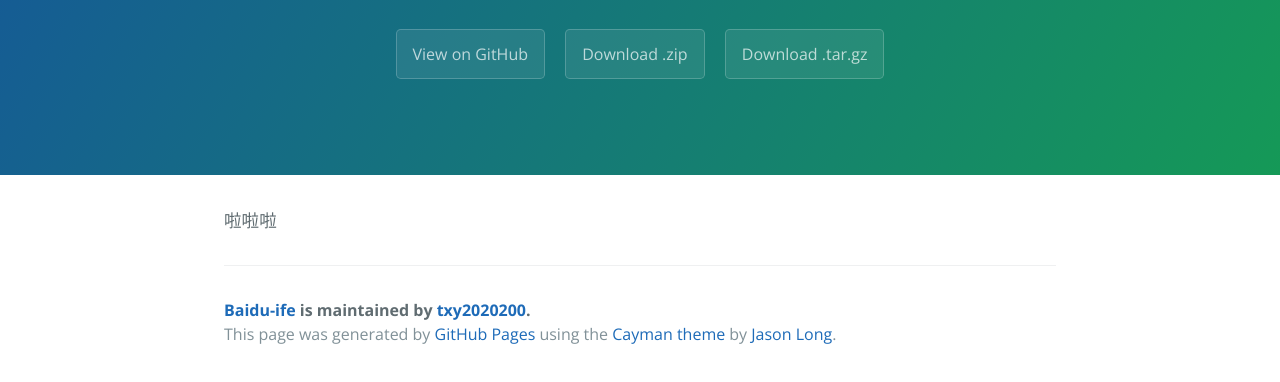
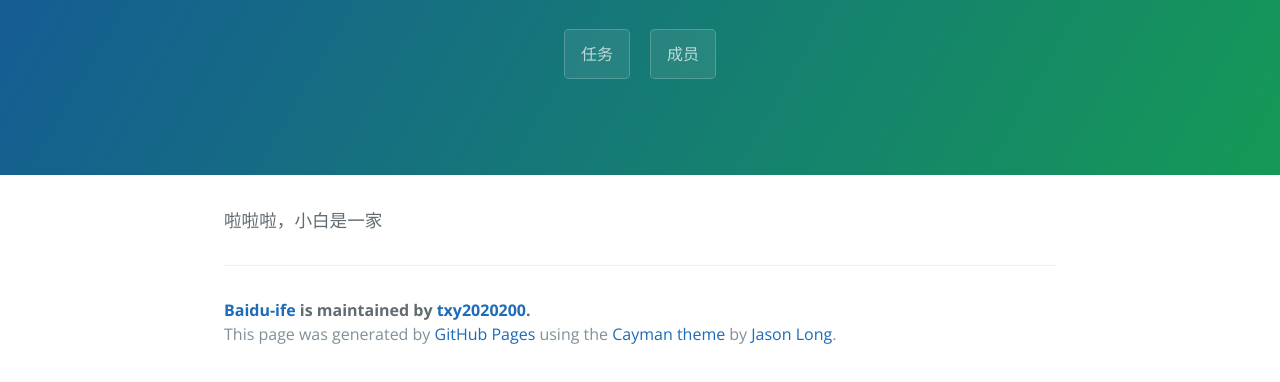
Before and after one commit to smilewy/baidu-ife, a plain HTML site: page index.html in a window 1280 px wide. Shown: the part 208-590 px from the top of the page. Drawn offline with nearby package versions, Linux system fonts and the light colour scheme.

Commit message:
首页修改

```diff
--- a/index.html
+++ b/index.html
@@ -2,7 +2,7 @@
 <html lang="en-us">
   <head>
     <meta charset="UTF-8">
-    <title>Baidu-ife by txy2020200</title>
+    <title>我们爱前端</title>
     <meta name="viewport" content="width=device-width, initial-scale=1">
     <link rel="stylesheet" type="text/css" href="stylesheets/normalize.css" media="screen">
     <link href='https://fonts.googleapis.com/css?family=Open+Sans:400,700' rel='stylesheet' type='text/css'>
@@ -13,13 +13,13 @@
     <section class="page-header">
       <h1 class="project-name">Baidu-ife</h1>
       <h2 class="project-tagline">我们爱前端</h2>
-      <a href="https://github.com/txy2020200/baidu-ife" class="btn">View on GitHub</a>
-      <a href="https://github.com/txy2020200/baidu-ife/zipball/master" class="btn">Download .zip</a>
-      <a href="https://github.com/txy2020200/baidu-ife/tarball/master" class="btn">Download .tar.gz</a>
+      <a href="https://github.com/txy2020200/baidu-ife" class="btn">任务</a>
+      <a href="https://github.com/txy2020200/baidu-ife" class="btn">成员</a>
+      <!--<a href="https://github.com/txy2020200/baidu-ife/tarball/master" class="btn">Download .tar.gz</a>-->
     </section>
 
     <section class="main-content">
-      <p>啦啦啦</p>
+      <p>啦啦啦，小白是一家</p>
 
       <footer class="site-footer">
         <span class="site-footer-owner"><a href="https://github.com/txy2020200/baidu-ife">Baidu-ife</a> is maintained by <a href="https://github.com/txy2020200">txy2020200</a>.</span>
```
